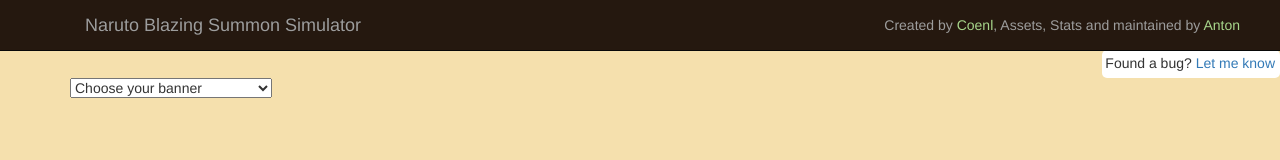
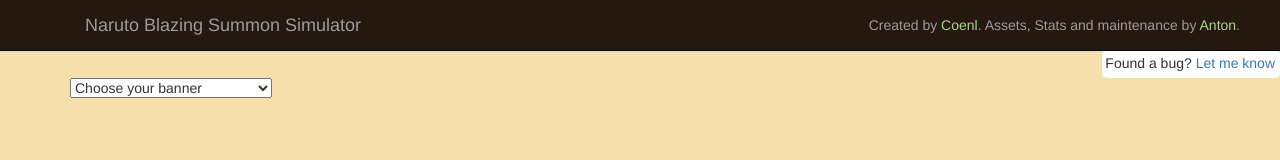
Before and after one commit to NBreddit/simulator, a React (Create React App) app: page / in a window 1280 px wide. Shown: the top 160 px of the page. Built offline with nearby package versions, Linux system fonts and the light colour scheme.

Commit message:
link changes

```diff
--- a/package.json
+++ b/package.json
@@ -1,6 +1,6 @@
 {
   "name": "naruto-blazing-summon-simulator",
-  "homepage": "https://NBreddit.github.io/Simulator/",
+  "homepage": "https://NBreddit.github.io/simulator/",
   "version": "0.1.0",
   "private": true,
   "dependencies": {
--- a/src/components/App.js
+++ b/src/components/App.js
@@ -95,7 +95,7 @@
   handleBannerSelect(e) {
     let self = this;
     var bannerId = e.target.value.substr(0,e.target.value.indexOf(' '));
-    var banner = '/Simulator/configuration/banners/'  +	bannerId + '.jpg';
+    var banner = '/simulator/configuration/banners/'  +	bannerId + '.jpg';
 
     self.setState({
       bannerSelection: e.target.value,
--- a/src/components/Header.js
+++ b/src/components/Header.js
@@ -14,7 +14,7 @@
                 </Navbar.Header>
                 <Navbar.Collapse>
                 <Nav pullRight>
-                    Created by <a href="https://www.reddit.com/user/coenl">Coenl</a>, Assets, Stats and maintained by <a href="https://www.reddit.com/user/antonlabz/">Anton</a>
+                    Created by <a href="https://www.reddit.com/user/coenl">Coenl</a>. Assets, Stats and maintenance by <a href="https://www.reddit.com/user/antonlabz/">Anton</a>.
                 </Nav>
                 </Navbar.Collapse>
             </Grid>
--- a/src/utils/Api.js
+++ b/src/utils/Api.js
@@ -3,7 +3,7 @@
 import axios from 'axios';
 
 function getCallPrefix() {
-    return '/Simulator/configuration/';
+    return '/simulator/configuration/';
     //return '/configuration/';
 }
 
```
